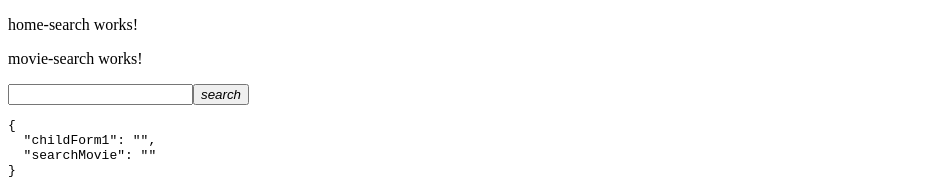
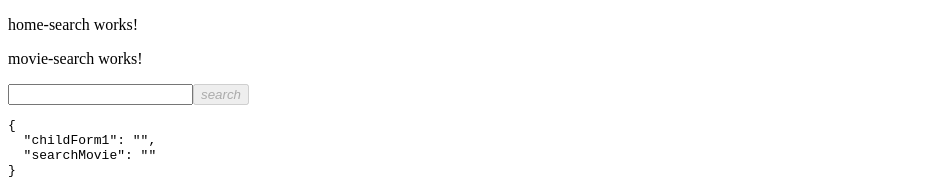
Before and after one commit to n1kos/tmdb-angular2-client-demo, an Angular app: page / in a window 1280 px wide. Shown: the top 179 px of the page, without its empty margins (0-936 px from the left). Built offline with nearby package versions, Linux system fonts and the light colour scheme; no server answers.

Commit message:
still not a directive, but the flow is ok. i ll see if i should change this laterz

```diff
--- a/src/app/components/movie-search/movie-search.component.html
+++ b/src/app/components/movie-search/movie-search.component.html
@@ -6,7 +6,7 @@
     id="movie-search"
     formControlName="searchMovie"
   />
-  <button type="button" (click)="searchMovie()">
+  <button [disabled]="!form.valid" type="button" (click)="searchMovie()">
     <label class="label-icon" for="search"
       ><i class="material-icons">search</i></label
     >
```
